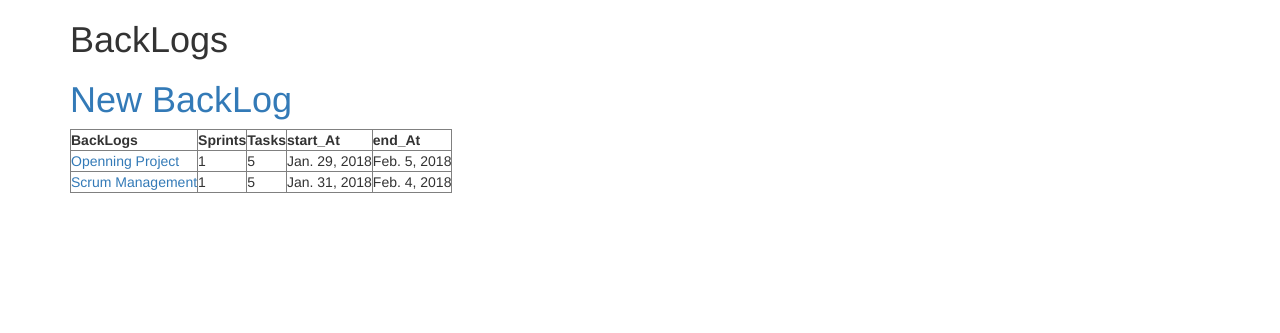
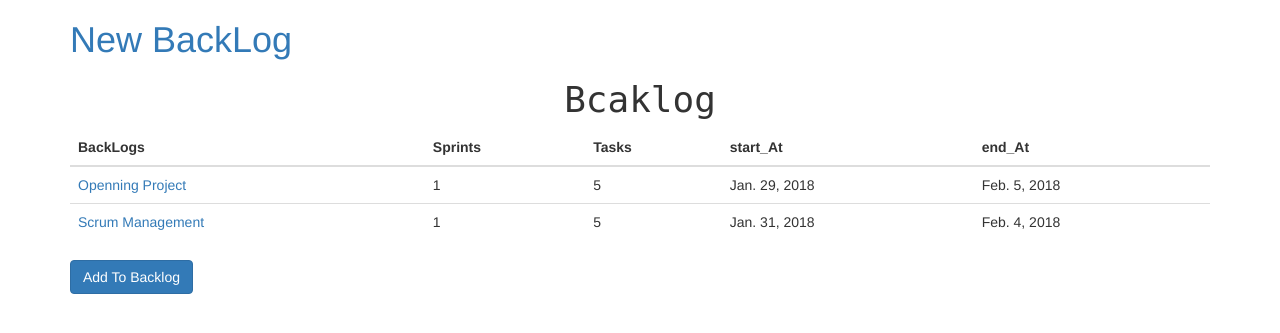
Before and after one commit to RemonIbrahimNashed/ScrumManagementSystem, a Django app: page /home/ in a window 1280 px wide. Shown: the top 333 px of the page. Run offline with Django 3.2, Linux system fonts and the light colour scheme; a user stored in the database is signed in; data comes from the database, SQL or seed files in the repository; both versions use the stored data as it was after the commit; some libraries are stand-ins or nearby versions.

Commit message:
home_style

```diff
--- a/templates/home.html
+++ b/templates/home.html
@@ -1,15 +1,16 @@
 {% extends 'base.html' %}
-{% block heading %}
+{% comment %} {% block heading %}
   <h1>BackLogs</h1>
-{% endblock %}
+{% endblock %} {% endcomment %}
 
 {% load backlog_extras %}
 
 {% block content %}
-    {% if request.user.is_admin %}
-        <h1> <a href="{% url 'new_backlog' %}">New BackLog</a></h1>
-    {% endif %}
-    <table border="1">
+
+    <h1> <a href="{% url 'new_backlog' %}">New BackLog</a></h1>
+
+    <h1 class="text-center" style="font-family: monospace">Bcaklog</h1>
+    <table class="table table-hover">
       <thead>
         <tr>
             <th>BackLogs</th>
@@ -39,5 +40,10 @@
         {% endfor %}
       </tbody>
     </table>
+    {% if request.user.is_admin %}
+        <a href="{% url 'new_backlog' %}">
+          <button type="button" class="btn btn-primary">Add To Backlog</button>
+        </a>
+    {% endif %}
 
 {% endblock %}
```
Also changed, not shown: db.sqlite3.
